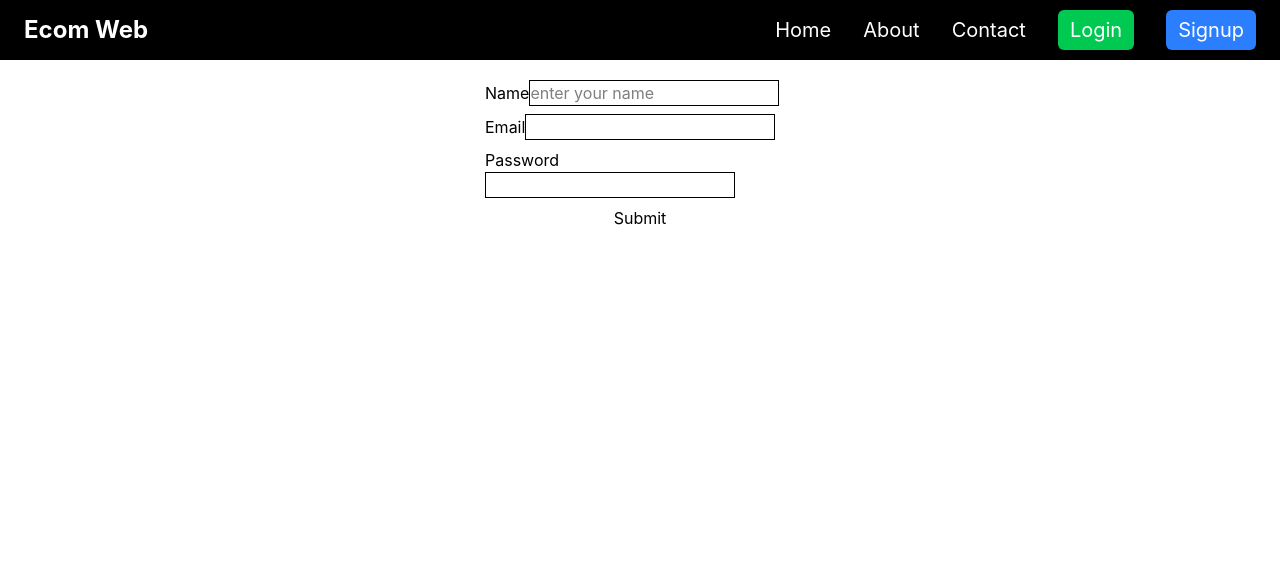
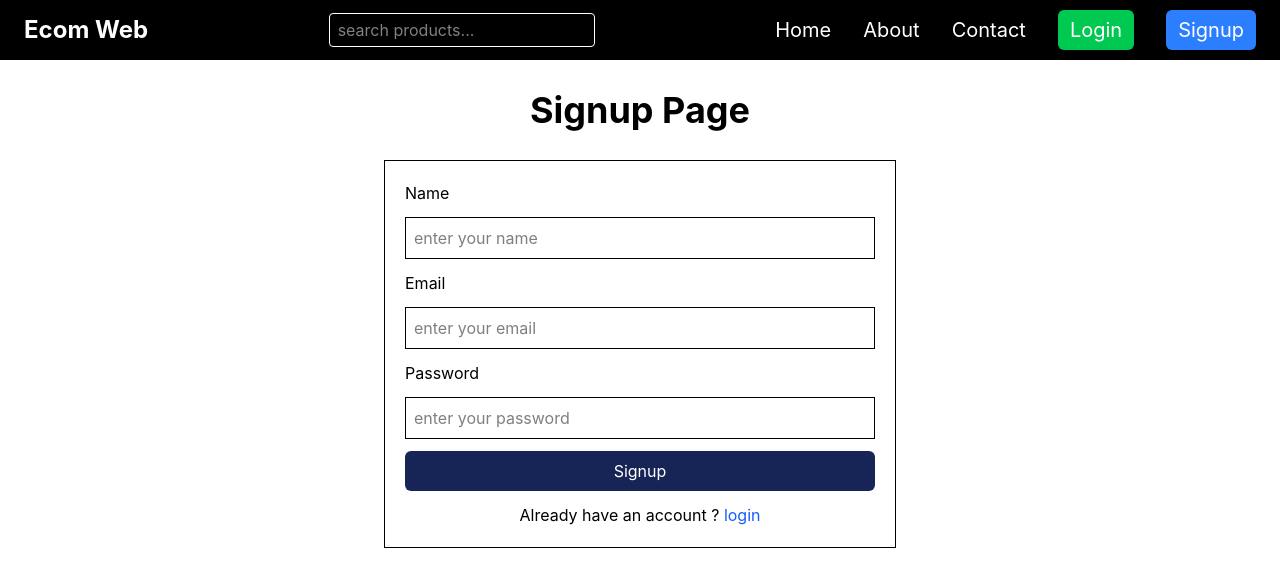
Before and after one commit to shubhamkumar123456/G16, a React (Vite) app in the folder react/ecom/: page /register in a window 1280 px wide. Shown: the top 586 px of the page. Built offline with nearby package versions, Linux system fonts and the light colour scheme.

Commit message:
updated login signup and toast notification in home login and signup and autslice components

```diff
--- a/react/ecom/package.json
+++ b/react/ecom/package.json
@@ -19,6 +19,7 @@
     "react-infinite-scroll-component": "^7.2.1",
     "react-redux": "^9.3.0",
     "react-router-dom": "^7.18.2",
+    "react-toastify": "^11.1.0",
     "tailwindcss": "^4.3.3"
   },
   "devDependencies": {
--- a/react/ecom/src/App.jsx
+++ b/react/ecom/src/App.jsx
@@ -9,6 +9,7 @@ import Navbar from './components/Navbar'
 import ProtectedRoute from './redux/ProtectedRoute'
 import RegisterPage from './pages/RegisterPage'
 import Home1 from './pages/Home1'
+ import { ToastContainer, toast } from 'react-toastify';
 
 const App = () => {
   let loginValue = false;
@@ -31,8 +32,9 @@ const App = () => {
 
                 <Route path='/xyz' element={<Contact/>}/>
                 <Route path='/login'  element={<Login/>}/>
-                <Route path='/register' element={<RegisterPage/>}/>
+                <Route path='/register' element={<SignupPage/>}/>
           </Routes>
+          <ToastContainer/>
       </BrowserRouter>
     </div>
   )
--- a/react/ecom/src/components/Navbar.jsx
+++ b/react/ecom/src/components/Navbar.jsx
@@ -5,6 +5,7 @@ const Navbar = () => {
   return (
     <div className='bg-black text-white flex justify-between items-center h-[60px] px-6'>
         <h1 className='text-2xl font-bold'>Ecom Web</h1>
+        <input type="text" placeholder='search products...' className='border rounded px-2 py-1' />
         <ul className='flex gap-8 text-xl'>
             <li><Link to={'/'}>Home</Link></li>
             <li><Link to={'/sorts'}>About</Link></li>
--- a/react/ecom/src/pages/Login.jsx
+++ b/react/ecom/src/pages/Login.jsx
@@ -1,7 +1,43 @@
-import React from 'react'
-import { Link } from 'react-router-dom'
+import React, { useRef } from 'react'
+import { useDispatch } from 'react-redux';
+import { Link, useNavigate } from 'react-router-dom'
+import { toast } from 'react-toastify';
+import { loginUser } from '../redux/authSlice';
 
 const Login = () => {
+  let emailRef = useRef();  //{current:undefined}
+  let passwordRef = useRef(); //{current:undefined}
+
+  let dispatch = useDispatch();
+
+
+  let usersArr = JSON.parse(localStorage.getItem('ecomSignup')) ||  []
+  console.log(usersArr)
+
+  let navigate = useNavigate();
+
+  function handleSubmit(e){
+      e.preventDefault();
+      let obj = {
+        email:emailRef.current.value,
+        password:passwordRef.current.value
+      }
+      console.log(obj)
+      let find = usersArr.find((ele)=>ele.email === obj.email);
+      if(find){
+          if(find.password === obj.password){
+              toast.success("log in successfull");
+              dispatch(loginUser());
+              navigate('/');
+          }
+          else{
+              toast.error("wrong password", {position:"top-center"})
+          }
+      }
+      else{
+        toast.error("user not found please signup", {position:"top-center"})
+      }
+  }
   return (
     <div>
         {/*example of  controlled component */}
@@ -9,12 +45,12 @@ const Login = () => {
         <h1 className='text-center my-[30px] text-4xl font-bold '>Login Page</h1>
       <form action="" className='flex flex-col mx-auto  p-5 gap-3 border w-[40%] min-w-[380px]'>
             <label htmlFor="">Email</label>
-            <input type="email" className='border p-2'  placeholder='enter your email' />
+            <input ref={emailRef} type="email" className='border p-2'  placeholder='enter your email' />
 
-            <label htmlFor="">Password</label>
-            <input type="text" className='border p-2' placeholder='enter your password' />
+            <label  htmlFor="">Password</label>
+            <input ref={passwordRef} type="text" className='border p-2' placeholder='enter your password' />
 
-            <button className='bg-blue-950 text-white hover:bg-blue-700 px-4 py-2 rounded-md cursor-pointer'>Login</button>
+            <button onClick={handleSubmit} className='bg-blue-950 text-white hover:bg-blue-700 px-4 py-2 rounded-md cursor-pointer'>Login</button>
             <p className='text-center'>Don't have an account ? <Link className='text-blue-600' to={'/register'}>Signup</Link></p>
       </form>
     </div>
--- a/react/ecom/src/pages/SignupPage.jsx
+++ b/react/ecom/src/pages/SignupPage.jsx
@@ -1,11 +1,13 @@
 import React, { useRef } from 'react'
-import { Link } from 'react-router-dom'
+import { Link, useNavigate } from 'react-router-dom'
+import { toast } from 'react-toastify'
 
 const SignupPage = () => {
 
   let nameRef = useRef() //{current:undefined}  {current:<input/>}
   let emailRef = useRef()
   let passwordRef = useRef()
+  let navigate = useNavigate()
 
   let arr = JSON.parse(localStorage.getItem('ecomSignup')) ||  [];
   console.log(arr)
@@ -18,10 +20,19 @@ const SignupPage = () => {
         password:passwordRef.current.value
       }
 
-      console.log(obj)
-      arr.push(obj)
-      localStorage.setItem('ecomSignup', JSON.stringify(arr))
-      console.log(arr)
+      console.log(obj);
+      let find = arr.find((ele)=>ele.email === obj.email);
+      if(find){
+            return toast.error("user already registered",{position:"top-center",theme:"dark"})
+      }
+      else{
+           arr.push(obj)
+        localStorage.setItem('ecomSignup', JSON.stringify(arr))
+        console.log(arr)
+        navigate('/login');
+        toast.success("user registered successfully")
+      }
+
   }
 
   return (
--- a/react/ecom/src/redux/authSlice.js
+++ b/react/ecom/src/redux/authSlice.js
@@ -3,12 +3,12 @@ import { createSlice } from '@reduxjs/toolkit'
 export const authSlice = createSlice({
   name: 'auth',
   initialState: {
-    isLoggedIn : true,
+    isLoggedIn : false,
     user:{}
   },
   reducers: {
-    increment: state => {
-      state.value += 1
+    loginUser: (state,action) => {
+      state.isLoggedIn = true
     },
     decrement: state => {
       state.value -= 1
@@ -19,6 +19,6 @@ export const authSlice = createSlice({
   }
 })
 
-export const { increment, decrement, incrementByAmount } = authSlice.actions
+export const { loginUser, decrement, incrementByAmount } = authSlice.actions
 
 export default authSlice.reducer
```
Also changed, not shown: 1 other file (tests, documents, lock files or other folders).
